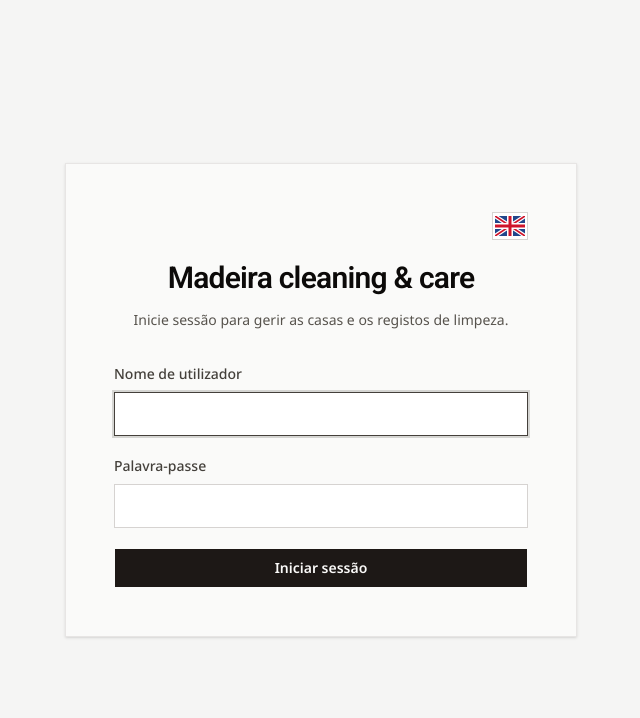
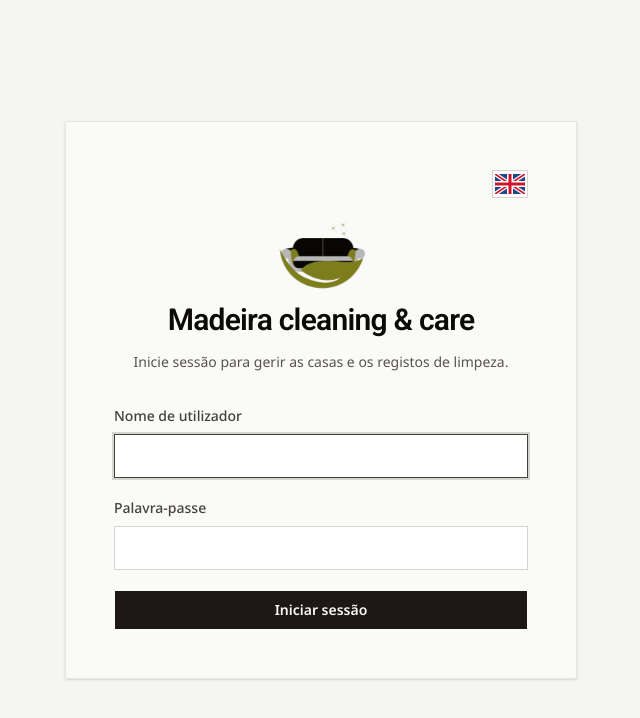
Before and after one commit to gbyciute/AIRBNB-Website, a Next.js app in the folder frontend/: page /houses/1 in a window 1280 px wide. Shown: the top 718 px of the page, without its empty margins (319-959 px from the left). Built offline with nearby package versions, Linux system fonts and the light colour scheme; no server answers.

Commit message:
Add logo to login page

```diff
--- a/frontend/components/auth-gate.tsx
+++ b/frontend/components/auth-gate.tsx
@@ -3,6 +3,7 @@
 import { FormEvent, useEffect, useState } from "react"
 import axios from "axios"
 import { useRouter } from "next/navigation"
+import Image from "next/image"
 
 import { useLanguage } from "@/components/language-provider"
 import { AuthContext } from "@/components/auth-context"
@@ -127,6 +128,14 @@ export function AuthGate({ children }: { children: React.ReactNode }) {
             <LanguageSwitcher />
           </div>
           <div className="mb-8 text-center">
+            <Image
+              src="/cleaning-care-mark.png"
+              alt="Madeira Cleaning & Care logo"
+              width={1000}
+              height={777}
+              className="mx-auto mb-3 h-16 w-auto mix-blend-multiply object-contain sm:h-[72px]"
+              priority
+            />
             <h1 className="font-heading text-3xl font-semibold tracking-tight">{strings.heading}</h1>
             <p className="mt-3 text-sm leading-6 text-stone-600">{strings.description}</p>
           </div>
```
